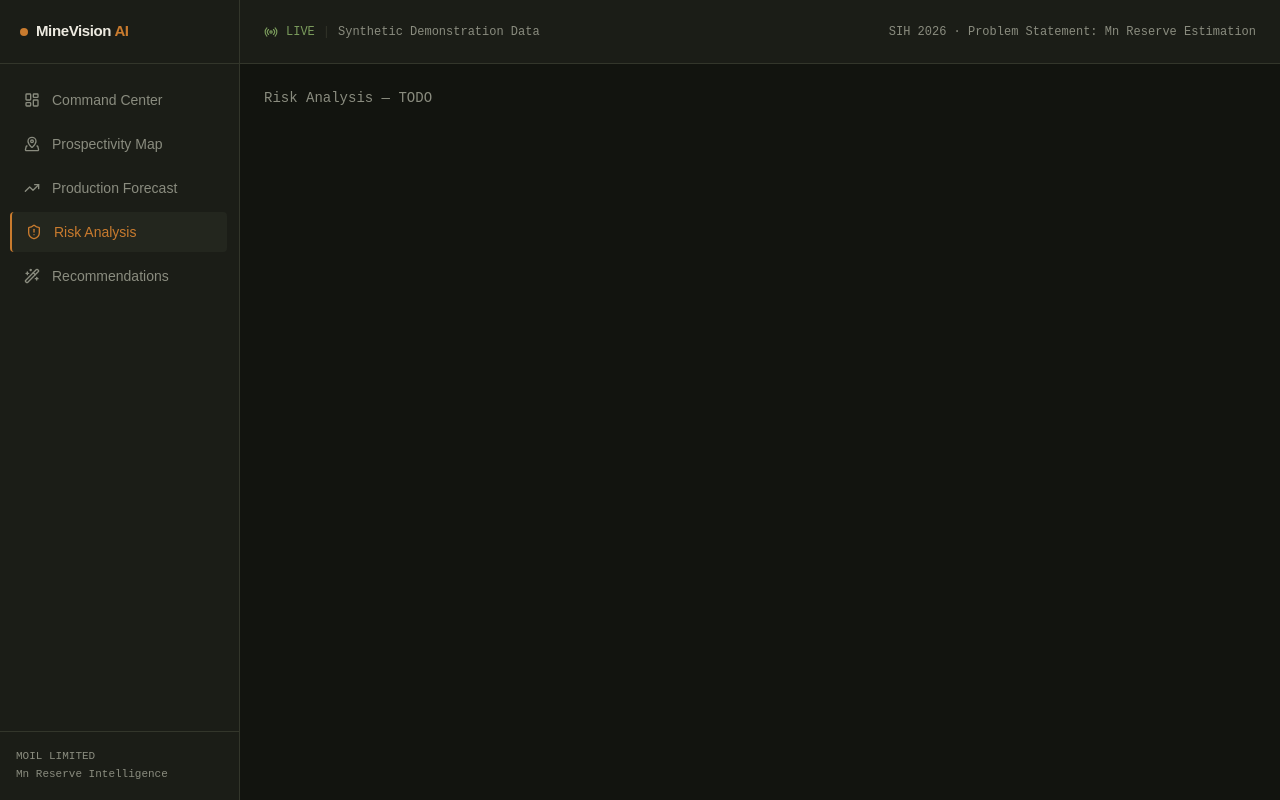
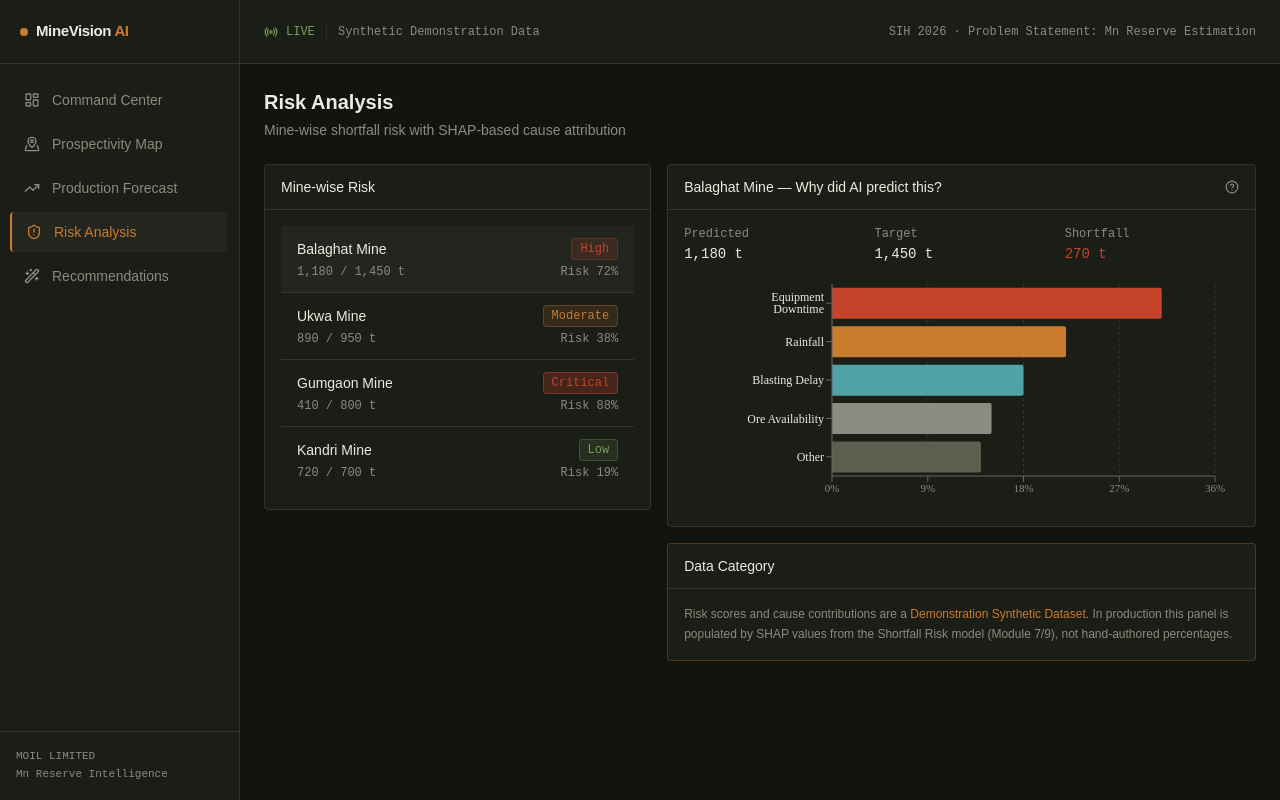
Before and after one commit to dubeyaditya543/AI-ML-HACKATHON, a React (Vite) app in the folder frontend/: page /risk in a window 1280 px wide. Built offline with nearby package versions, Linux system fonts and the light colour scheme.

Commit message:
feat: cause breakdown and risk analysis

```diff
--- /dev/null
+++ b/frontend/src/components/charts/CauseBreakdownChart.tsx
@@ -0,0 +1,43 @@
+import { BarChart, Bar, XAxis, YAxis, CartesianGrid, Tooltip, Cell, ResponsiveContainer } from 'recharts'
+import type { CauseContribution } from '../../types'
+
+const BAR_COLORS = ['#C4432B', '#C97B2E', '#4FA3A8', '#8A8C7F', '#5C5F4F']
+
+export default function CauseBreakdownChart({ causes }: { causes: CauseContribution[] }) {
+  const sorted = [...causes].sort((a, b) => b.contributionPct - a.contributionPct)
+
+  return (
+    <ResponsiveContainer width="100%" height={sorted.length * 42 + 20}>
+      <BarChart data={sorted} layout="vertical" margin={{ top: 4, right: 24, left: 8, bottom: 4 }}>
+        <CartesianGrid strokeDasharray="3 3" stroke="#33362B" horizontal={false} />
+        <XAxis
+          type="number"
+          domain={[0, 'dataMax + 5']}
+          tick={{ fill: '#8A8C7F', fontSize: 11, fontFamily: 'JetBrains Mono' }}
+          unit="%"
+        />
+        <YAxis
+          type="category"
+          dataKey="cause"
+          width={140}
+          tick={{ fill: '#EDEAE0', fontSize: 12, fontFamily: 'Space Grotesk' }}
+        />
+        <Tooltip
+          contentStyle={{
+            background: '#1B1D17',
+            border: '1px solid #33362B',
+            borderRadius: 2,
+            fontFamily: 'JetBrains Mono',
+            fontSize: 12,
+          }}
+          formatter={(value: number) => [`${value}%`, 'Contribution']}
+        />
+        <Bar dataKey="contributionPct" radius={[0, 2, 2, 0]}>
+          {sorted.map((_, i) => (
+            <Cell key={i} fill={BAR_COLORS[i % BAR_COLORS.length]} />
+          ))}
+        </Bar>
+      </BarChart>
+    </ResponsiveContainer>
+  )
+}
--- a/frontend/src/pages/RiskAnalysis.tsx
+++ b/frontend/src/pages/RiskAnalysis.tsx
@@ -1,3 +1,87 @@
+import { useState } from 'react'
+import { HelpCircle } from 'lucide-react'
+import Card from '../components/ui/Card'
+import Badge from '../components/ui/Badge'
+import CauseBreakdownChart from '../components/charts/CauseBreakdownChart'
+import { RISK_RECORDS } from '../data/mockData'
+
 export default function RiskAnalysis() {
-  return <div className="text-text-muted font-mono text-sm">Risk Analysis — TODO</div>
+  const [selectedMineId, setSelectedMineId] = useState(RISK_RECORDS[0]?.mineId ?? '')
+  const selected = RISK_RECORDS.find((r) => r.mineId === selectedMineId) ?? RISK_RECORDS[0]
+
+  return (
+    <div className="space-y-6">
+      <div>
+        <h1 className="text-xl font-semibold">Risk Analysis</h1>
+        <p className="text-sm text-text-muted mt-1">
+          Mine-wise shortfall risk with SHAP-based cause attribution
+        </p>
+      </div>
+
+      <div className="grid grid-cols-5 gap-4">
+        <div className="col-span-2">
+          <Card title="Mine-wise Risk" className="p-0">
+            <div className="divide-y divide-border">
+              {RISK_RECORDS.map((r) => (
+                <button
+                  key={r.mineId}
+                  onClick={() => setSelectedMineId(r.mineId)}
+                  className={`w-full text-left px-4 py-3 transition-colors ${
+                    r.mineId === selectedMineId ? 'bg-bg-panel-hover' : 'hover:bg-bg-panel-hover'
+                  }`}
+                >
+                  <div className="flex items-center justify-between mb-1">
+                    <span className="text-sm">{r.mineName}</span>
+                    <Badge label={r.riskTier} />
+                  </div>
+                  <div className="flex items-center justify-between text-xs font-mono text-text-muted">
+                    <span>
+                      {r.predictedProduction.toLocaleString()} / {r.targetProduction.toLocaleString()} t
+                    </span>
+                    <span>Risk {r.riskScore}%</span>
+                  </div>
+                </button>
+              ))}
+            </div>
+          </Card>
+        </div>
+
+        <div className="col-span-3 space-y-4">
+          {selected && (
+            <>
+              <Card
+                title={`${selected.mineName} — Why did AI predict this?`}
+                action={<HelpCircle size={14} className="text-text-muted" />}
+              >
+                <div className="grid grid-cols-3 gap-4 mb-4 text-xs font-mono">
+                  <div>
+                    <p className="text-text-muted">Predicted</p>
+                    <p className="text-text-primary text-sm mt-0.5">{selected.predictedProduction.toLocaleString()} t</p>
+                  </div>
+                  <div>
+                    <p className="text-text-muted">Target</p>
+                    <p className="text-text-primary text-sm mt-0.5">{selected.targetProduction.toLocaleString()} t</p>
+                  </div>
+                  <div>
+                    <p className="text-text-muted">Shortfall</p>
+                    <p className="text-risk text-sm mt-0.5">{selected.shortfallAmount.toLocaleString()} t</p>
+                  </div>
+                </div>
+                <CauseBreakdownChart causes={selected.causes} />
+              </Card>
+
+              <Card title="Data Category" className="border-ore/30">
+                <p className="text-xs text-text-muted leading-relaxed">
+                  Risk scores and cause contributions are a{' '}
+                  <span className="text-ore">Demonstration Synthetic Dataset</span>. In production this
+                  panel is populated by SHAP values from the Shortfall Risk model (Module 7/9), not
+                  hand-authored percentages.
+                </p>
+              </Card>
+            </>
+          )}
+        </div>
+      </div>
+    </div>
+  )
 }
```
